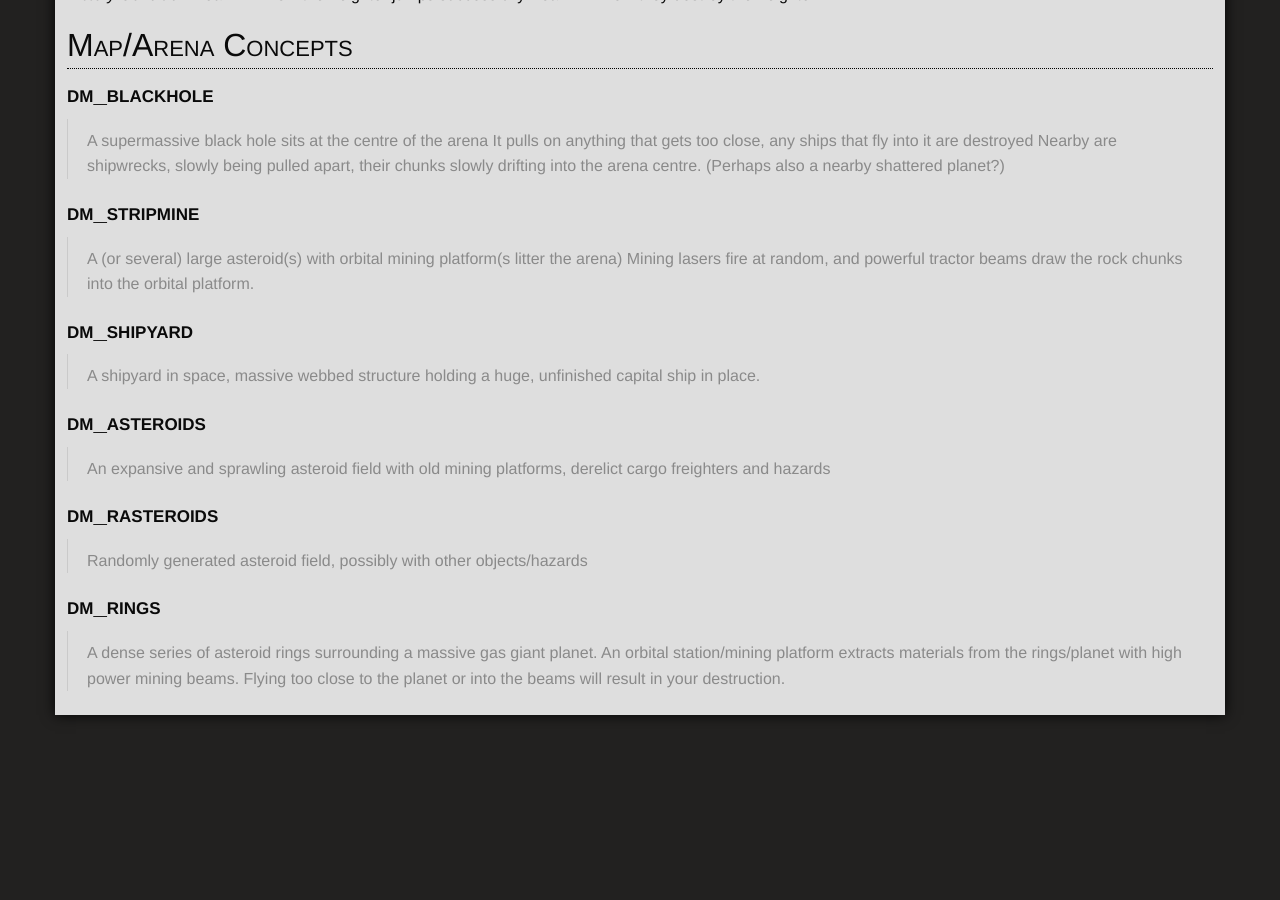
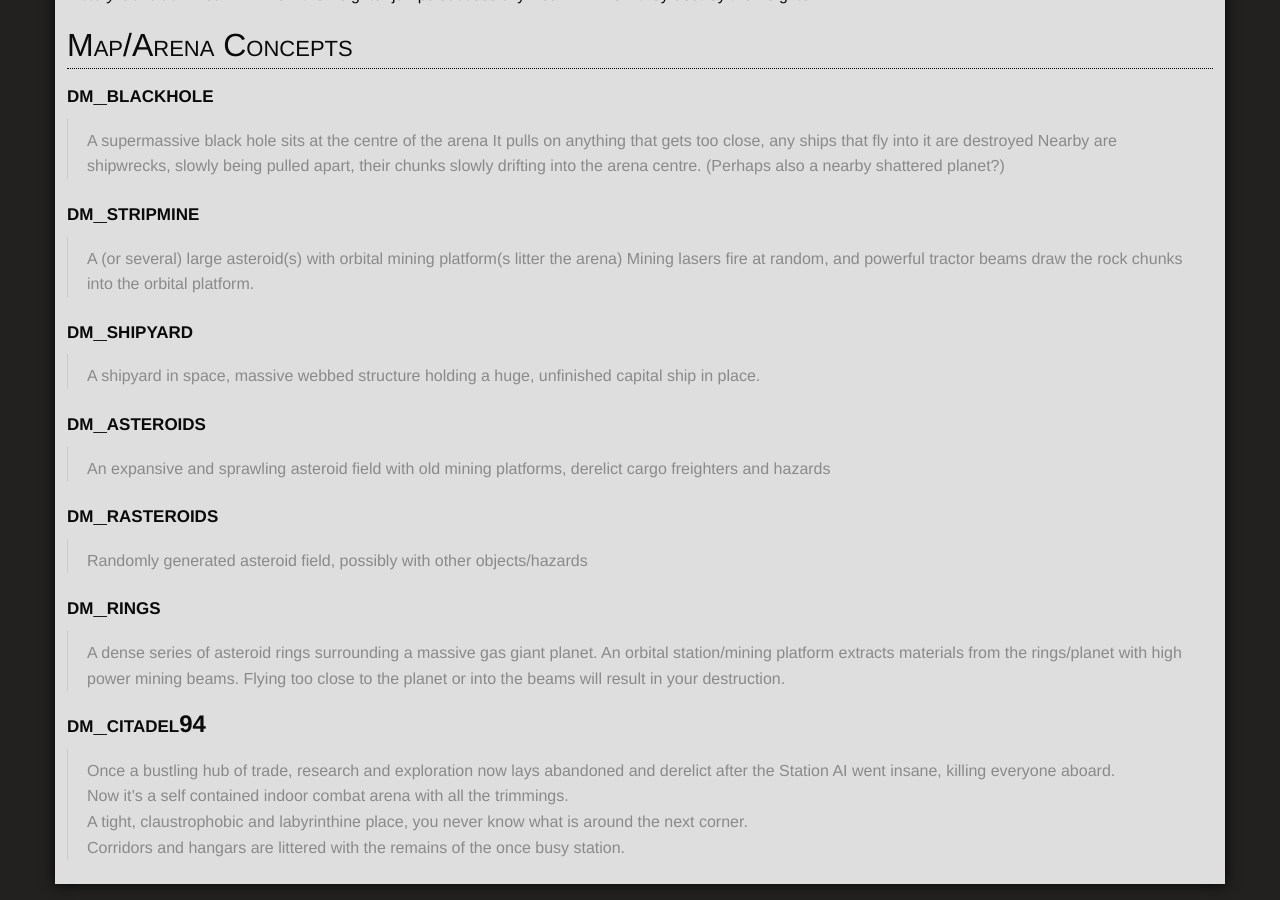
Before and after one commit to ori-sky/polar-space, a Jekyll site: the page built from designs/arenas.md, in a window 1280 px wide and 900 px high, scrolled down 956 px. Built offline with Jekyll 4.4.1, drawn with Linux system fonts in a browser that asks for light colours; nearby versions of some CDN libraries; some web fonts are replaced; our own code applies the rules of GitHub Pages for plain Markdown files; library files that are not in the unit come from our copies; before the commit the page ends 1687 px from its top, so only the background shows below that.

Commit message:
Update arenas.md
Added dm_citadel94

```diff
--- a/designs/arenas.md
+++ b/designs/arenas.md
@@ -67,3 +67,10 @@ Team 2 must destroy the freighter before it enters slipstream.
 > A dense series of asteroid rings surrounding a massive gas giant planet.
 > An orbital station/mining platform extracts materials from the rings/planet with high power mining beams.
 > Flying too close to the planet or into the beams will result in your destruction.
+
+## dm_citadel94
+
+> Once a bustling hub of trade, research and exploration now lays abandoned and derelict after the Station AI went insane, killing everyone aboard.
+> Now it's a self contained indoor combat arena with all the trimmings.
+> A tight, claustrophobic and labyrinthine place, you never know what is around the next corner.
+> Corridors and hangars are littered with the remains of the once busy station.
```
